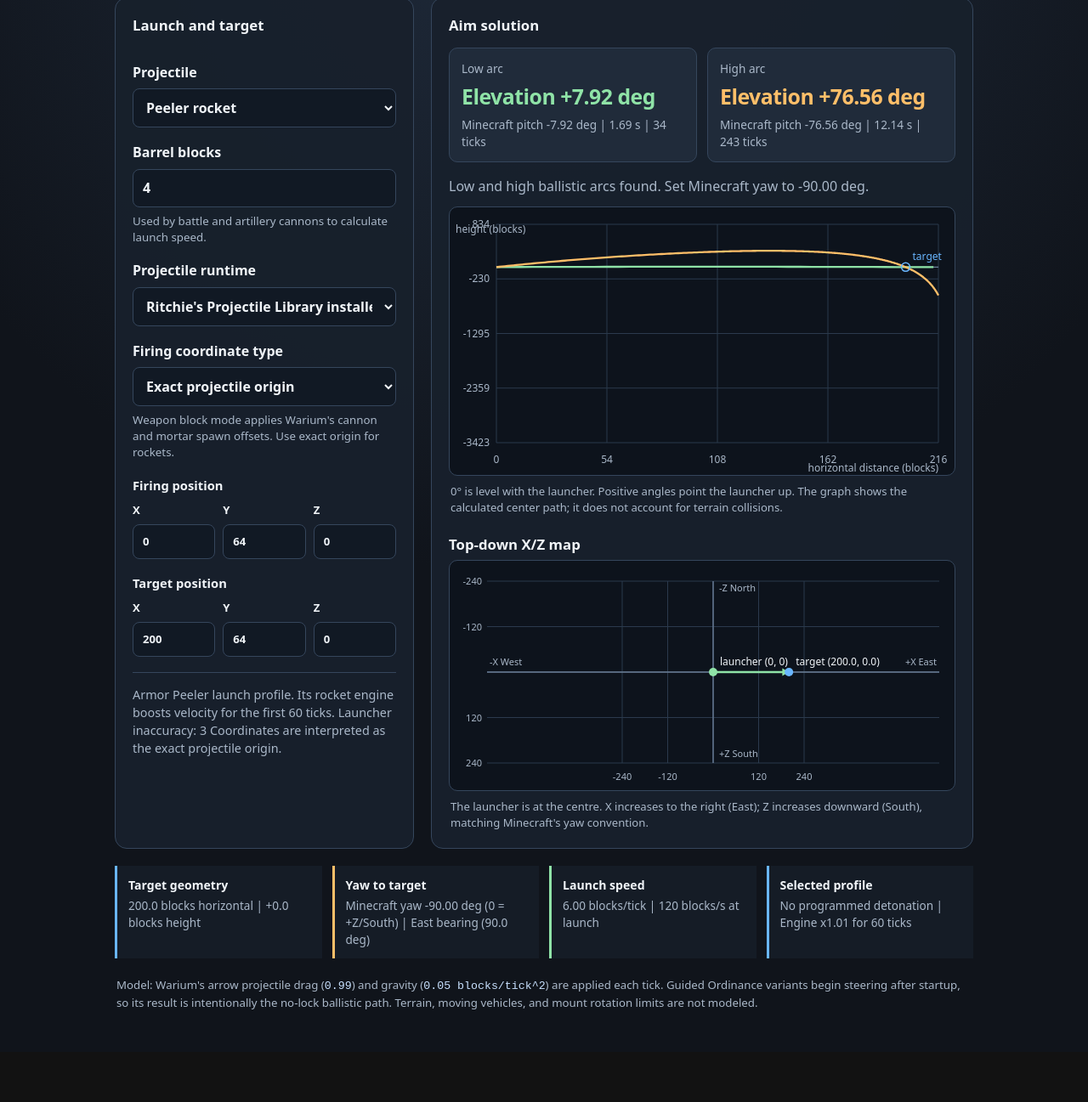
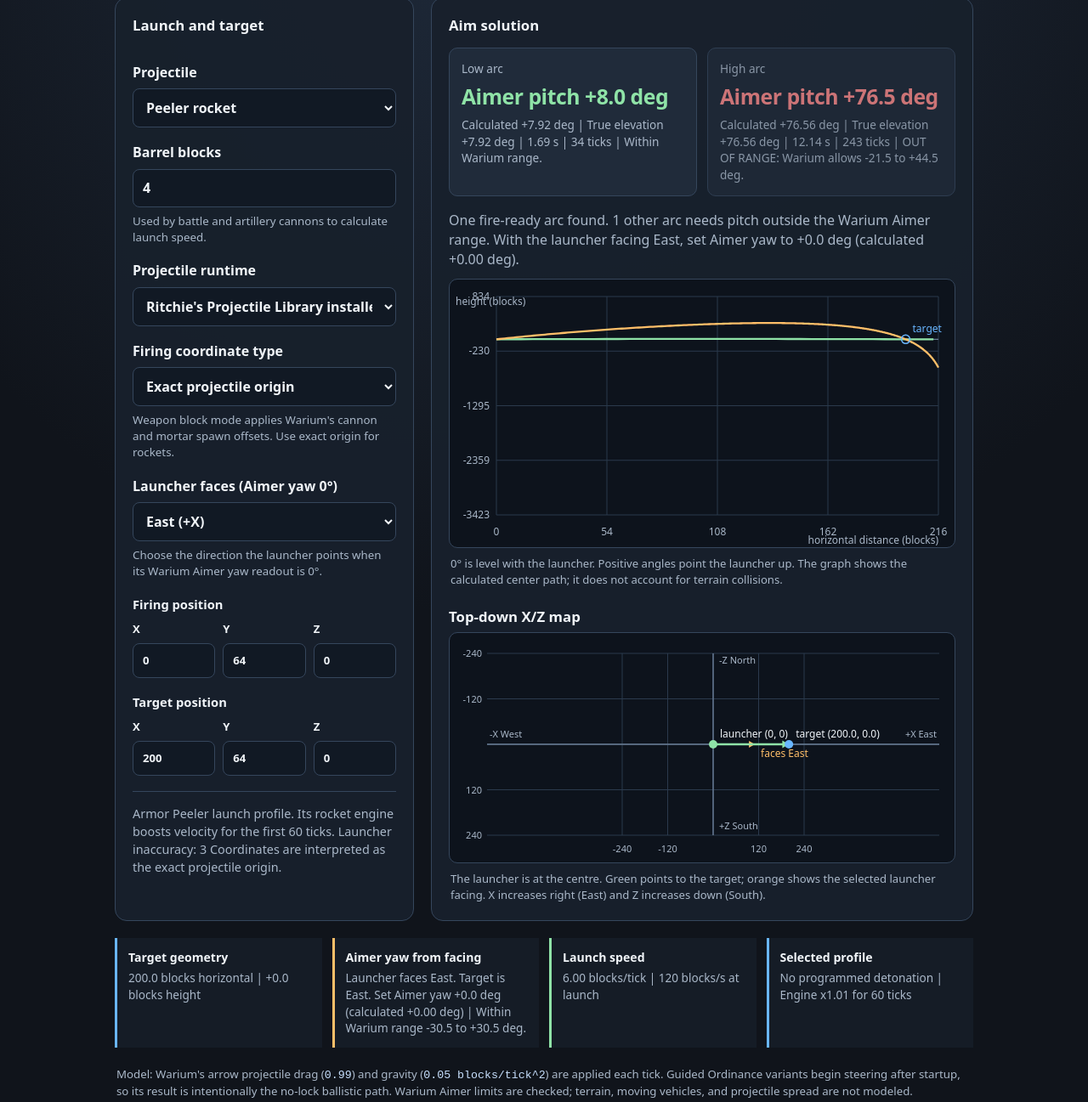
Before and after one commit to clongmire105-blip/warium-ballistics, a plain HTML site: page rocket-missile-calculator.html in a window 1280 px wide. Shown: the part 146-1443 px from the top of the page at 85% size. Before the commit the page ends 1384 px from the top, so only its background shows below. Drawn offline with Linux system fonts and the light colour scheme.

Commit message:
Add launcher-facing Aimer aim limits
Updated the launcher facing options and improved the display of yaw information. Enhanced the top-down map and adjusted the footer note for clarity.

```diff
--- a/rocket-missile-calculator.html
+++ b/rocket-missile-calculator.html
@@ -50,6 +50,7 @@
     .result-value { display: block; margin-top: 5px; color: var(--good); font-size: 1.55rem; font-weight: 700; letter-spacing: -.02em; }
     .result-sub { display: block; margin-top: 5px; color: var(--muted); font-size: .85rem; }
     .result.high .result-value { color: var(--accent-2); }
+    .result.out-of-range .result-value { color: var(--danger); }
     .status { min-height: 24px; margin: 17px 0 11px; color: var(--muted); }
     .status.error { color: var(--danger); }
     .chart-wrap { border: 1px solid var(--line); border-radius: 10px; overflow: hidden; background: #0d131c; }
@@ -127,6 +128,19 @@
           </select>
           <small>Weapon block mode applies Warium's cannon and mortar spawn offsets. Use exact origin for rockets.</small>
         </label>
+        <label for="launcherFacing">Launcher faces (Aimer yaw 0°)
+          <select id="launcherFacing">
+            <option value="north">North (-Z)</option>
+            <option value="northEast">North-east</option>
+            <option value="east" selected>East (+X)</option>
+            <option value="southEast">South-east</option>
+            <option value="south">South (+Z)</option>
+            <option value="southWest">South-west</option>
+            <option value="west">West (-X)</option>
+            <option value="northWest">North-west</option>
+          </select>
+          <small>Choose the direction the launcher points when its Warium Aimer yaw readout is 0°.</small>
+        </label>
         <section class="coordinate-section" aria-label="Firing position">
           <h3>Firing position</h3>
           <div class="coordinate-grid">
@@ -170,19 +184,19 @@
           <div class="chart-wrap">
             <canvas id="topdownMap" role="img" aria-label="Top-down map of launcher and target X/Z coordinates"></canvas>
           </div>
-          <p class="chart-note">The launcher is at the centre. X increases to the right (East); Z increases downward (South), matching Minecraft's yaw convention.</p>
+          <p class="chart-note">The launcher is at the centre. Green points to the target; orange shows the selected launcher facing. X increases right (East) and Z increases down (South).</p>
         </section>
       </section>
     </section>
 
     <section class="facts" aria-label="Selected projectile data">
       <div class="fact"><b>Target geometry</b><span id="geometryValue">&mdash;</span></div>
-      <div class="fact"><b>Yaw to target</b><span id="yawValue">&mdash;</span></div>
+      <div class="fact"><b>Aimer yaw from facing</b><span id="yawValue">&mdash;</span></div>
       <div class="fact"><b>Launch speed</b><span id="speedValue">&mdash;</span></div>
       <div class="fact"><b>Selected profile</b><span id="profileValue">&mdash;</span></div>
     </section>
 
-    <p class="footer-note">Model: Warium's arrow projectile drag (<code>0.99</code>) and gravity (<code>0.05 blocks/tick^2</code>) are applied each tick. Guided Ordinance variants begin steering after startup, so its result is intentionally the no-lock ballistic path. Terrain, moving vehicles, and mount rotation limits are not modeled.</p>
+    <p class="footer-note">Model: Warium's arrow projectile drag (<code>0.99</code>) and gravity (<code>0.05 blocks/tick^2</code>) are applied each tick. Guided Ordinance variants begin steering after startup, so its result is intentionally the no-lock ballistic path. Warium Aimer limits are checked; terrain, moving vehicles, and projectile spread are not modeled.</p>
   </main>
 
   <script>
@@ -238,6 +252,7 @@
     const barrelsInput = document.getElementById('barrels');
     const runtime = document.getElementById('runtime');
     const referenceMode = document.getElementById('referenceMode');
+    const launcherFacing = document.getElementById('launcherFacing');
     const barrelRow = document.getElementById('barrelRow');
     const runtimeRow = document.getElementById('runtimeRow');
     const details = document.getElementById('weaponDetails');
@@ -256,6 +271,20 @@
     const highResult = document.getElementById('highResult');
     const coordinateInputs = ['originX', 'originY', 'originZ', 'targetX', 'targetY', 'targetZ']
       .map(function (id) { return document.getElementById(id); });
+
+    // Warium's Aimer controls change these values in 0.5° steps. The checks below
+    // include the final half-step the in-game controls can reach.
+    const AIMER_LIMITS = { yaw: 30.5, pitchMin: -21.5, pitchMax: 44.5, step: 0.5 };
+    const FACING = {
+      north: { label: 'North', yaw: -180 },
+      northEast: { label: 'North-east', yaw: -135 },
+      east: { label: 'East', yaw: -90 },
+      southEast: { label: 'South-east', yaw: -45 },
+      south: { label: 'South', yaw: 0 },
+      southWest: { label: 'South-west', yaw: 45 },
+      west: { label: 'West', yaw: 90 },
+      northWest: { label: 'North-west', yaw: 135 }
+    };
 
     function clamp(value, min, max) {
       return Math.max(min, Math.min(max, value));
@@ -291,9 +320,33 @@
       return (value >= 0 ? '+' : '-') + Math.abs(value).toFixed(digits);
     }
 
+    function roundToAimerStep(value) {
+      return Math.round(value / AIMER_LIMITS.step) * AIMER_LIMITS.step;
+    }
+
     function cardinalBearing(bearing) {
       const labels = ['North', 'North-east', 'East', 'South-east', 'South', 'South-west', 'West', 'North-west'];
       return labels[Math.round(bearing / 45) % 8];
+    }
+
+    function getAim(geometry) {
+      const facing = FACING[launcherFacing.value];
+      const yaw = normalizeSignedDegrees(geometry.yaw - facing.yaw);
+      return {
+        facing: facing,
+        yaw: yaw,
+        setYaw: roundToAimerStep(yaw),
+        yawInRange: Math.abs(yaw) <= AIMER_LIMITS.yaw + 0.000001
+      };
+    }
+
+    function aimerPitchForElevation(profile, elevation) {
+      return profile.kind === 'mortar' ? mortarSettingFromElevation(elevation) : elevation;
+    }
+
+    function isPitchInRange(profile, elevation) {
+      const pitch = aimerPitchForElevation(profile, elevation);
+      return pitch >= AIMER_LIMITS.pitchMin - 0.000001 && pitch <= AIMER_LIMITS.pitchMax + 0.000001;
     }
 
     function getProfile() {
@@ -460,19 +513,24 @@
       title.textContent = arcName + (profile.kind === 'mortar' ? ' mortar arc' : ' arc');
       if (!solution) {
         card.style.opacity = '.58';
+        card.classList.remove('out-of-range');
         valueElement.textContent = 'No solution';
         infoElement.textContent = 'Move the target closer or change firing height.';
         return;
       }
 
-      card.style.opacity = '1';
-      if (profile.kind === 'mortar') {
-        valueElement.textContent = 'Aimer ' + signed(mortarSettingFromElevation(solution.angle), 2) + ' deg';
-        infoElement.textContent = 'True elevation ' + signed(solution.angle, 2) + ' deg | ' + humanTime(solution.data.tick);
-      } else {
-        valueElement.textContent = 'Elevation ' + signed(solution.angle, 2) + ' deg';
-        infoElement.textContent = 'Minecraft pitch ' + signed(-solution.angle, 2) + ' deg | ' + humanTime(solution.data.tick);
-      }
+      const requiredPitch = aimerPitchForElevation(profile, solution.angle);
+      const setPitch = roundToAimerStep(requiredPitch);
+      const pitchInRange = isPitchInRange(profile, solution.angle);
+      card.style.opacity = pitchInRange ? '1' : '.78';
+      card.classList.toggle('out-of-range', !pitchInRange);
+      valueElement.textContent = 'Aimer pitch ' + signed(setPitch, 1) + ' deg';
+      infoElement.textContent = 'Calculated ' + signed(requiredPitch, 2) + ' deg | True elevation '
+        + signed(solution.angle, 2) + ' deg | ' + humanTime(solution.data.tick)
+        + (pitchInRange
+          ? ' | Within Warium range.'
+          : ' | OUT OF RANGE: Warium allows ' + signed(AIMER_LIMITS.pitchMin, 1) + ' to '
+            + signed(AIMER_LIMITS.pitchMax, 1) + ' deg.');
     }
 
     function drawTrajectory(profile, geometry, solutions) {
@@ -586,7 +644,18 @@
       ctx.fillText('target', Math.min(targetX + 8, width - 48), Math.max(targetY - 8, 13));
     }
 
-    function drawTopDownMap(geometry) {
+    function drawArrow(context, fromX, fromY, toX, toY, color, size) {
+      const angle = Math.atan2(toY - fromY, toX - fromX);
+      context.fillStyle = color;
+      context.beginPath();
+      context.moveTo(toX, toY);
+      context.lineTo(toX - size * Math.cos(angle - Math.PI / 6), toY - size * Math.sin(angle - Math.PI / 6));
+      context.lineTo(toX - size * Math.cos(angle + Math.PI / 6), toY - size * Math.sin(angle + Math.PI / 6));
+      context.closePath();
+      context.fill();
+    }
+
+    function drawTopDownMap(geometry, aim) {
       const dpr = window.devicePixelRatio || 1;
       const width = Math.max(280, Math.floor(mapCanvas.clientWidth));
       const height = Math.max(230, Math.floor(mapCanvas.clientHeight));
@@ -652,22 +721,29 @@
       const launcherY = projectZ(0);
       const targetX = projectX(geometry.dx);
       const targetY = projectZ(geometry.dz);
+
+      const facingDistance = Math.max(12, Math.min(extent * 0.52, geometry.horizontalRange * 0.55));
+      const facingRadians = radians(aim.facing.yaw);
+      const facingX = projectX(-Math.sin(facingRadians) * facingDistance);
+      const facingY = projectZ(Math.cos(facingRadians) * facingDistance);
+      mapCtx.save();
+      mapCtx.setLineDash([6, 5]);
+      mapCtx.strokeStyle = aim.yawInRange ? '#ffbf69' : '#ff6b6b';
+      mapCtx.lineWidth = 2;
+      mapCtx.beginPath();
+      mapCtx.moveTo(launcherX, launcherY);
+      mapCtx.lineTo(facingX, facingY);
+      mapCtx.stroke();
+      mapCtx.restore();
+      drawArrow(mapCtx, launcherX, launcherY, facingX, facingY, aim.yawInRange ? '#ffbf69' : '#ff6b6b', 8);
+
       mapCtx.strokeStyle = '#8fe3a7';
       mapCtx.lineWidth = 2.4;
       mapCtx.beginPath();
       mapCtx.moveTo(launcherX, launcherY);
       mapCtx.lineTo(targetX, targetY);
       mapCtx.stroke();
-
-      const arrowAngle = Math.atan2(targetY - launcherY, targetX - launcherX);
-      const arrowSize = 9;
-      mapCtx.fillStyle = '#8fe3a7';
-      mapCtx.beginPath();
-      mapCtx.moveTo(targetX, targetY);
-      mapCtx.lineTo(targetX - arrowSize * Math.cos(arrowAngle - Math.PI / 6), targetY - arrowSize * Math.sin(arrowAngle - Math.PI / 6));
-      mapCtx.lineTo(targetX - arrowSize * Math.cos(arrowAngle + Math.PI / 6), targetY - arrowSize * Math.sin(arrowAngle + Math.PI / 6));
-      mapCtx.closePath();
-      mapCtx.fill();
+      drawArrow(mapCtx, launcherX, launcherY, targetX, targetY, '#8fe3a7', 9);
 
       mapCtx.fillStyle = '#8fe3a7';
       mapCtx.beginPath();
@@ -683,9 +759,12 @@
       mapCtx.fillStyle = '#f1f5f9';
       mapCtx.fillText('launcher (0, 0)', launcherX + 8, launcherY - 8);
       mapCtx.fillText('target (' + geometry.dx.toFixed(1) + ', ' + geometry.dz.toFixed(1) + ')', targetX + 8, targetY - 8);
+      mapCtx.fillStyle = aim.yawInRange ? '#ffbf69' : '#ff6b6b';
+      mapCtx.fillText('faces ' + aim.facing.label, facingX + 7, facingY + 15);
       mapCanvas.setAttribute('aria-label', 'Top-down X/Z map: launcher at 0, 0 and target at '
-        + geometry.dx.toFixed(1) + ' X, ' + geometry.dz.toFixed(1) + ' Z. Minecraft yaw '
-        + signed(geometry.yaw, 2) + ' degrees.');
+        + geometry.dx.toFixed(1) + ' X, ' + geometry.dz.toFixed(1) + ' Z. Launcher faces '
+        + aim.facing.label + '; required Aimer yaw is ' + signed(aim.yaw, 2) + ' degrees'
+        + (aim.yawInRange ? ', within range.' : ', outside Warium Aimer range.'));
     }
 
     function updateControls(profile) {
@@ -698,20 +777,49 @@
         const profile = getProfile();
         updateControls(profile);
         const geometry = getGeometry(profile);
+        const aim = getAim(geometry);
         const solutions = findSolutions(profile, geometry);
         const lower = solutions[0];
         const higher = solutions.length > 1 ? solutions[solutions.length - 1] : null;
+        const pitchReadySolutions = solutions.filter(function (solution) {
+          return isPitchInRange(profile, solution.angle);
+        });
+        const pitchBlockedSolutions = solutions.filter(function (solution) {
+          return !isPitchInRange(profile, solution.angle);
+        });
         setResult(lowResult, lowTitle, lowAngle, lowInfo, lower, profile, 'Low');
         setResult(highResult, highTitle, highAngle, highInfo, higher, profile, 'High');
 
-        if (solutions.length) {
-          status.className = 'status';
-          status.textContent = (solutions.length === 1 ? 'One ballistic solution found.' : 'Low and high ballistic arcs found.')
-            + ' Set Minecraft yaw to ' + signed(geometry.yaw, 2) + ' deg.';
+        const messages = [];
+        let hasAimError = false;
+        if (!solutions.length) {
+          messages.push('No ballistic solution reaches this target with the selected profile.');
+          hasAimError = true;
+        } else if (!pitchReadySolutions.length) {
+          messages.push('Ballistic arc' + (solutions.length === 1 ? ' exists' : 's exist')
+            + ', but every required Aimer pitch is outside Warium\'s '
+            + signed(AIMER_LIMITS.pitchMin, 1) + ' to ' + signed(AIMER_LIMITS.pitchMax, 1) + ' deg range.');
+          hasAimError = true;
         } else {
-          status.className = 'status error';
-          status.textContent = 'No ballistic solution reaches this target with the selected profile.';
+          messages.push((pitchReadySolutions.length === 1 ? 'One fire-ready arc found.' : 'Two fire-ready arcs found.'));
+          if (pitchBlockedSolutions.length) {
+            messages.push(pitchBlockedSolutions.length + ' other arc'
+              + (pitchBlockedSolutions.length === 1 ? ' needs' : 's need') + ' pitch outside the Warium Aimer range.');
+          }
         }
+
+        if (aim.yawInRange) {
+          messages.push('With the launcher facing ' + aim.facing.label + ', set Aimer yaw to '
+            + signed(aim.setYaw, 1) + ' deg (calculated ' + signed(aim.yaw, 2) + ' deg).');
+        } else {
+          messages.push('Yaw impossible from this facing: the target needs ' + signed(aim.yaw, 2)
+            + ' deg, but Warium Aimer yaw is limited to ' + signed(-AIMER_LIMITS.yaw, 1)
+            + ' to ' + signed(AIMER_LIMITS.yaw, 1) + ' deg. Reorient the launcher closer to '
+            + cardinalBearing(geometry.bearing) + '.');
+          hasAimError = true;
+        }
+        status.className = hasAimError ? 'status error' : 'status';
+        status.textContent = messages.join(' ');
 
         const referenceNote = referenceMode.value === 'weapon' && profile.kind === 'mortar'
           ? ' Mortar block coordinates include Warium\'s +0.5 X/Z and +3 Y spawn offset.'
@@ -724,14 +832,19 @@
         details.textContent = profile.behavior + ' ' + profile.precision + referenceNote;
         document.getElementById('geometryValue').textContent = geometry.horizontalRange.toFixed(1) + ' blocks horizontal | '
           + signed(geometry.dy, 1) + ' blocks height';
-        document.getElementById('yawValue').textContent = 'Minecraft yaw ' + signed(geometry.yaw, 2) + ' deg (0 = +Z/South) | '
-          + cardinalBearing(geometry.bearing) + ' bearing (' + geometry.bearing.toFixed(1) + ' deg)';
+        document.getElementById('yawValue').textContent = 'Launcher faces ' + aim.facing.label + '. Target is '
+          + cardinalBearing(geometry.bearing) + '. Set Aimer yaw ' + signed(aim.setYaw, 1)
+          + ' deg (calculated ' + signed(aim.yaw, 2) + ' deg)'
+          + (aim.yawInRange
+            ? ' | Within Warium range ' + signed(-AIMER_LIMITS.yaw, 1) + ' to ' + signed(AIMER_LIMITS.yaw, 1) + ' deg.'
+            : ' | OUT OF RANGE: Warium allows ' + signed(-AIMER_LIMITS.yaw, 1) + ' to '
+              + signed(AIMER_LIMITS.yaw, 1) + ' deg.');
         document.getElementById('speedValue').textContent = profile.speed.toFixed(2) + ' blocks/tick | '
           + (profile.speed * 20).toFixed(0) + ' blocks/s at launch';
         document.getElementById('profileValue').textContent = profile.flight
           + (profile.burn ? ' | Engine x' + profile.boost.toFixed(2) + ' for ' + profile.burn + ' ticks' : '');
         drawTrajectory(profile, geometry, solutions);
-        drawTopDownMap(geometry);
+        drawTopDownMap(geometry, aim);
       } catch (error) {
         status.className = 'status error';
         status.textContent = error.message;
@@ -748,6 +861,7 @@
     barrelsInput.addEventListener('input', update);
     runtime.addEventListener('change', update);
     referenceMode.addEventListener('change', update);
+    launcherFacing.addEventListener('change', update);
     coordinateInputs.forEach(function (input) { input.addEventListener('input', update); });
     window.addEventListener('resize', update);
     update();
```
